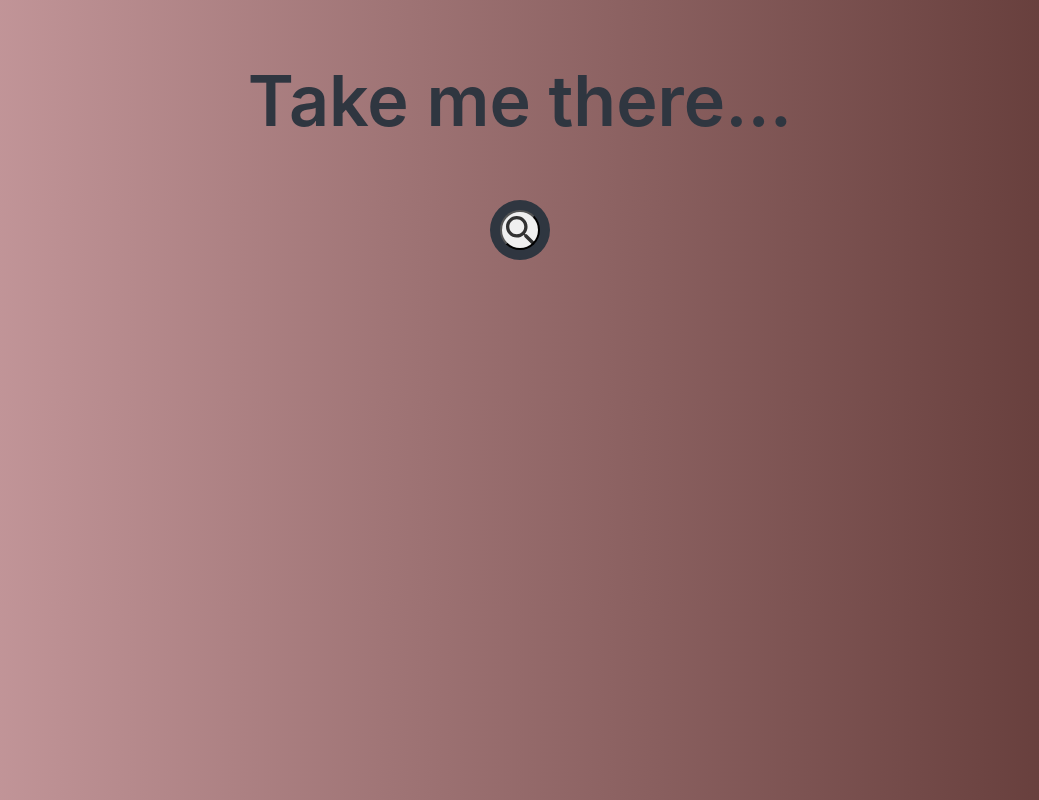
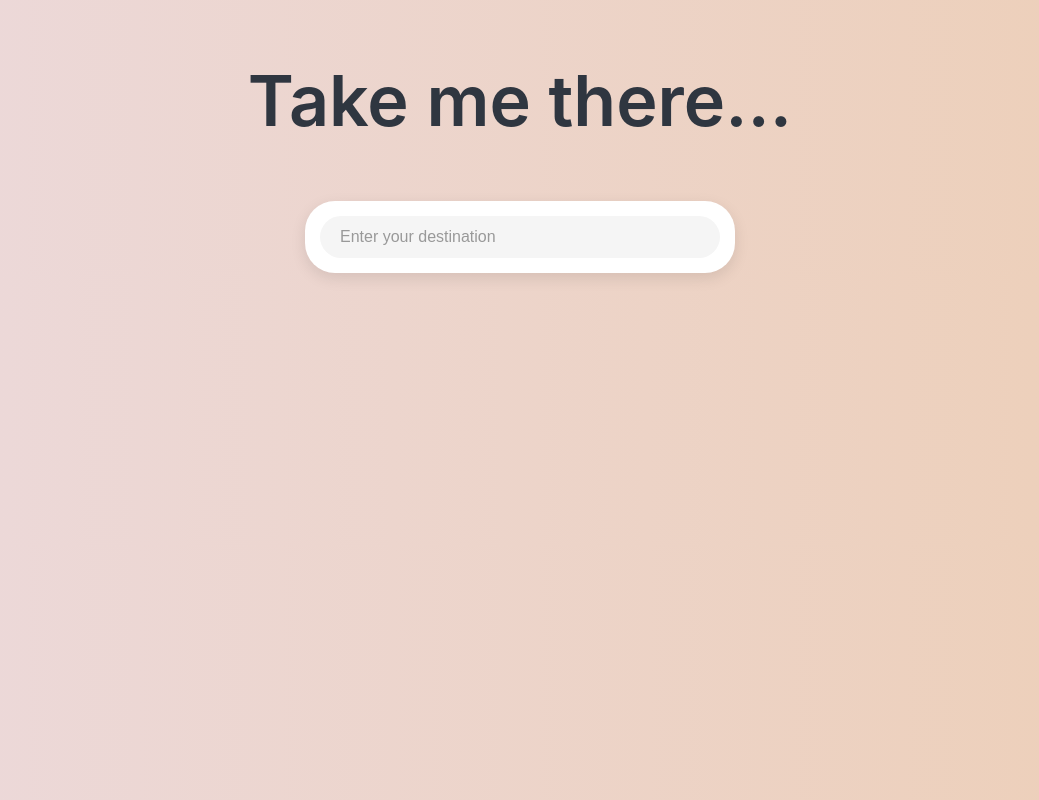
Before and after one commit to akelly1988/Weather-App---Brainstation-paired-programming, a React (Create React App) app: page / in a window 1280 px wide. Shown: the whole page, without its empty margins (120-1159 px from the left). Built offline with nearby package versions, Linux system fonts and the light colour scheme.

Commit message:
Add more styling again

```diff
--- a/src/Components/Form/Form.js
+++ b/src/Components/Form/Form.js
@@ -48,7 +48,7 @@ function Form() {
           <input
             className="searchInput"
             type="text"
-            placeholder="Search"
+            placeholder="Enter your destination"
             value={searchTerm}
             onChange={handleChange}
           />
--- a/src/Components/Form/Form.scss
+++ b/src/Components/Form/Form.scss
@@ -1,79 +1,59 @@
 body {
-  background-image: linear-gradient(to right, #cb9ea2, #5e3633);
+  background-image: linear-gradient(to right, #ecd9db, #edcfb8);
 }
 
 .searchBox {
-  position: absolute;
-  top: 200px;
-  left: 50%;
-  transform: translateX(-50%);
-  background: #2f3640;
-  height: 40px;
-  border-radius: 40px;
-  padding: 10px;
-  transition: top 0.3s ease;
+  display: flex;
+  align-items: center;
+  width: 100%;
+  max-width: 400px;
+  margin: 0 auto;
+  padding: 15px;
+  border-radius: 30px;
+  background-color: #fff;
+  box-shadow: 0 5px 15px rgba(0, 0, 0, 0.1);
+  transition: all 0.3s ease;
 }
 
-.submitted {
-  margin-top: 500px;
+.searchInput {
+  flex: 1;
+  border: none;
+  padding: 12px 20px;
+  border-radius: 25px;
+  font-size: 16px;
+  background-color: #f5f5f5;
+  transition: all 0.3s ease;
 }
 
-.searchBox:hover > .searchInput {
-  width: 240px;
-  padding: 0 6px;
-}
-
-.searchBox:hover > .searchButton {
-  background: white;
-  color: #2f3640;
-  background-image: url(../../assets/Icons/search.svg);
-  background-repeat: no-repeat;
-  background-size: cover;
-  background-position: center;
-  background-size: 80%;
+.searchInput::placeholder {
+  color: #999;
 }
 
 .searchButton {
-  color: white;
-  float: right;
-  width: 40px;
-  height: 40px;
-  border-radius: 50%;
-  display: flex;
-  justify-content: center;
-  align-items: center;
-  transition: 0.4s;
-  background-image: url(../../assets/Icons/search.svg);
-  background-repeat: no-repeat;
-  background-position: center;
-  background-size: 80%;
+  display: none;
+  border: none;
+  background-color: #4caf50;
+  color: #fff;
+  padding: 12px 20px;
+  border-radius: 25px;
+  font-size: 16px;
+  cursor: pointer;
+  transition: all 0.3s ease;
 }
 
-.searchInput {
-  border: none;
-  background: none;
-  outline: none;
-  float: left;
-  padding: 0;
-  color: white;
-  font-size: 16px;
-  transition: 0.4s;
-  line-height: 40px;
-  width: 0px;
-}
-
-@media screen and (max-width: 620px) {
-  .searchBox:hover > .searchInput {
-    width: 150px;
-    padding: 0 6px;
-  }
+.searchButton:hover {
+  background-color: #45a049;
 }
 
 .error {
-  font-size: 2rem;
-  display: flex;
-  justify-content: center;
-  align-items: center;
-  color: #2f3640;
-  font-weight: 700;
+  margin-top: 10px;
+  text-align: center;
+  color: #ff4444;
 }
+
+/* Animation for submitted state */
+.searchBox.submitted {
+  margin-top: 30px;
+  transform: translateY(-10px);
+  box-shadow: 0 3px 10px rgba(0, 0, 0, 0.1);
+}
```
